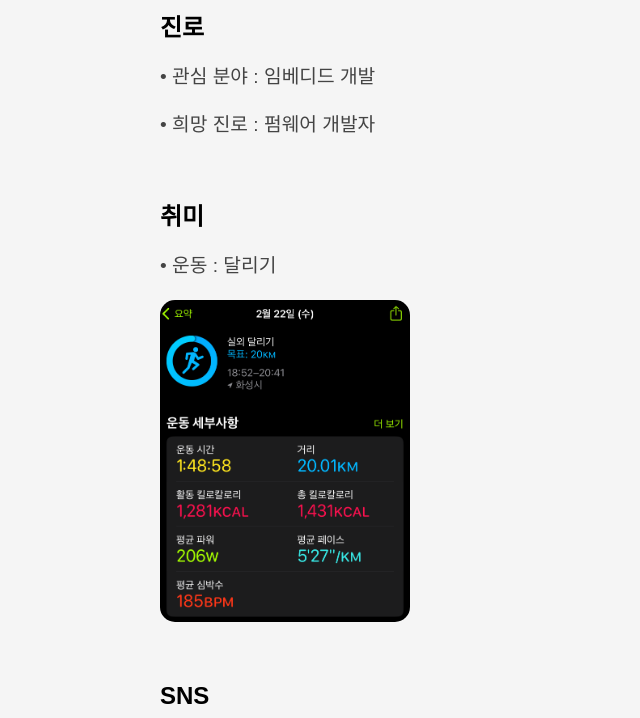
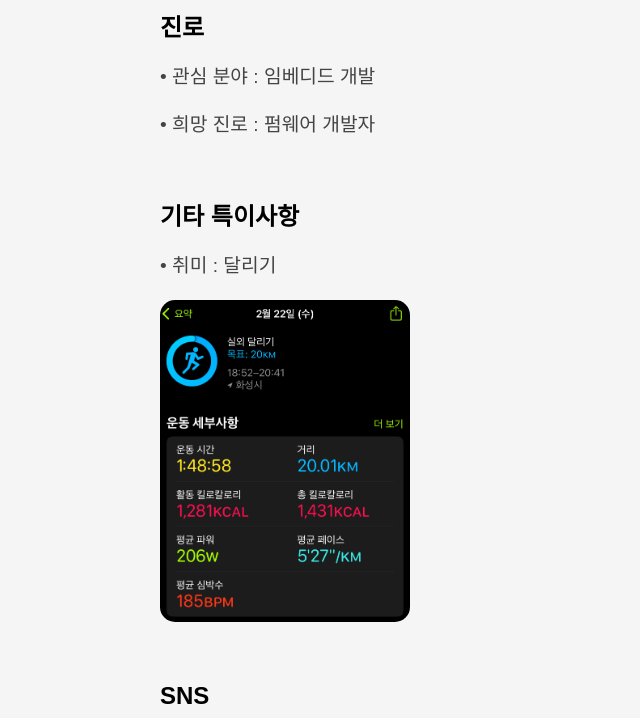
Before and after one commit to SNMac/Mid-Term-Project, a plain HTML site: page index.html in a window 1280 px wide. Shown: the part 1035-1753 px from the top of the page, without its empty margins (0-640 px from the left). Drawn offline with Linux system fonts and the light colour scheme; a web font is replaced by a local one.

Commit message:
updated contents

```diff
--- a/index.html
+++ b/index.html
@@ -30,8 +30,8 @@
       <p>• 관심 분야 : 임베디드 개발</p>
       <p>• 희망 진로 : 펌웨어 개발자</p>
       <br />
-      <h2>취미</h2>
-      <p>• 운동 : 달리기</p>
+      <h2>기타 특이사항</h2>
+      <p>• 취미 : 달리기</p>
       <img class="running_img" src="pic/IMG_0427.PNG" />
       <br />
       <br />
```
